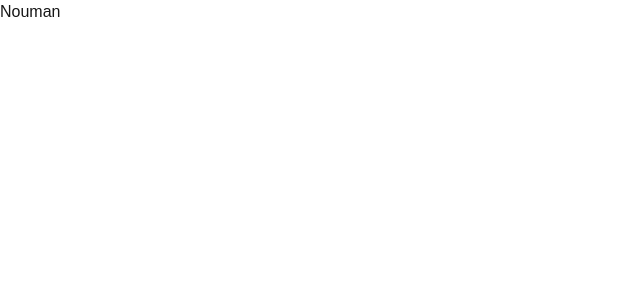
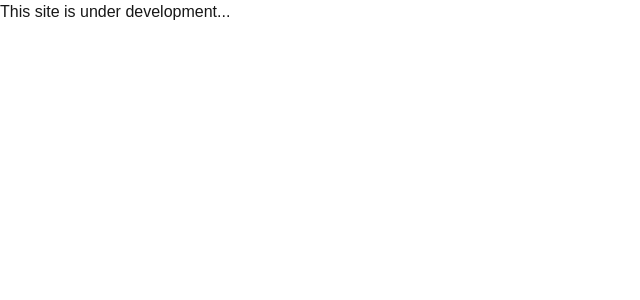
Before and after one commit to salman24823/mujeeb-ecommerce, a Next.js app: page / in a window 1280 px wide. Shown: the top 300 px of the page, without its empty margins (0-640 px from the left). Built offline with nearby package versions, Linux system fonts and the light colour scheme.

Commit message:
Welcome message

```diff
--- a/src/app/page.jsx
+++ b/src/app/page.jsx
@@ -1,5 +1,7 @@
 export default function Home() {
   return (
-    <div>Nouman</div>
+    <div>
+      <h1>This site is under development...</h1>
+    </div>
   );
 }
```
